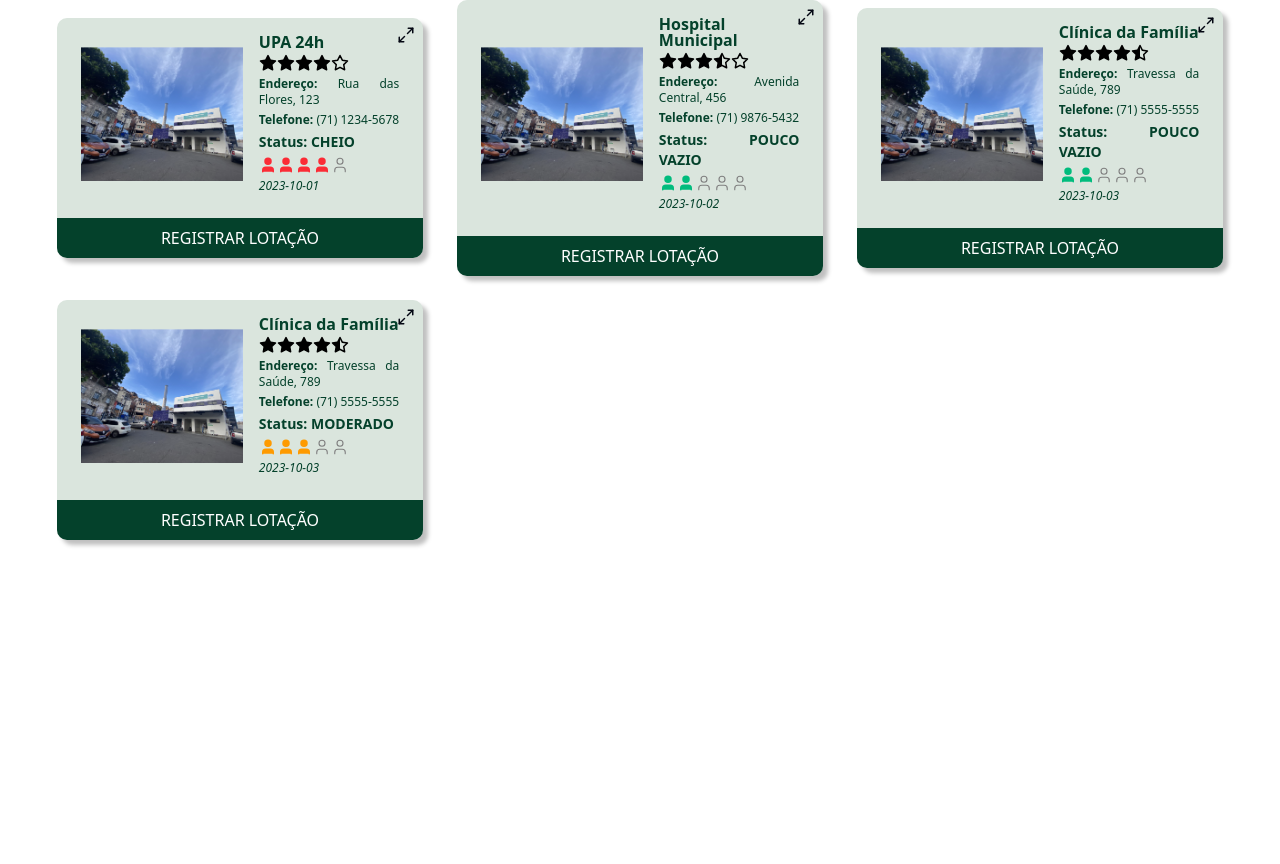
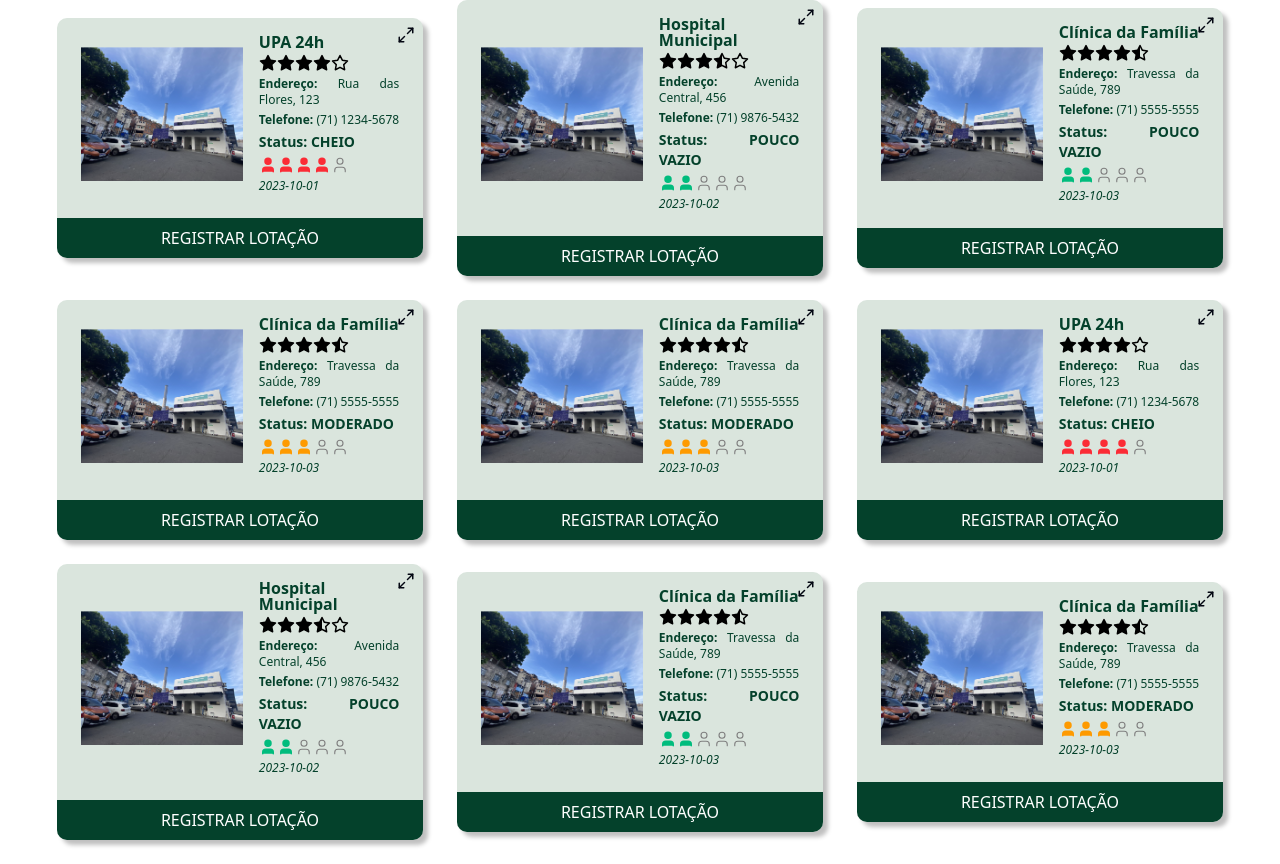
Before and after one commit to N1nh4/frontend-lab-web, a Next.js app: page /inicial in a window 1280 px wide. Shown: the part 934-1798 px from the top of the page. Before the commit the page ends 1498 px from the top, so only its background shows below. Built offline with nearby package versions, Linux system fonts and the light colour scheme.

Commit message:
adicionando logica p/ mudar o tamanho da barra de pesquisa

```diff
--- a/src/app/(paginas)/(public)/inicial/page.tsx
+++ b/src/app/(paginas)/(public)/inicial/page.tsx
@@ -1,3 +1,4 @@
+'use client';
 import Cabecalho from "@/components/cabecalho";
 import {
   Carousel,
@@ -17,6 +18,7 @@ import { Button } from "@/components/ui/button";
 import Image from "next/image";
 import { Search, User, Maximize2 } from "lucide-react";
 import { TbStar, TbStarFilled, TbStarHalfFilled } from "react-icons/tb";
+import { useEffect, useRef, useState } from "react";
 
 export default function Inicial() {
   const navLinks = [
@@ -27,6 +29,32 @@ export default function Inicial() {
     { id: 5, label: 'Sobre nos', href: '/sobre-nos' },
     { id: 6, label: 'Criar conta', href: '/criar-conta' },
   ];
+
+  // Lógica para a barra de pesquisa mudar de tamanho quando se torna sticky
+  const searchBarRef = useRef<HTMLDivElement>(null);
+  const [isSearchBarSticky, setIsSearchBarSticky] = useState(false);
+
+  useEffect(() => {
+    console.log('searchBarRef.current na montagem do useEffect:', searchBarRef.current);
+    const handleScroll = () => {
+      if (searchBarRef.current) {
+        const rect = searchBarRef.current.getBoundingClientRect();
+        const stickyThreshold = 64;
+        const newIsSticky = rect.top <= stickyThreshold;
+
+        console.log(`handleScroll: rect.top = ${rect.top}, newIsSticky = ${newIsSticky}, currentIsSticky = ${isSearchBarSticky}`);
+        if (newIsSticky !== isSearchBarSticky) {
+          setIsSearchBarSticky(newIsSticky);
+          console.log("MUDANÇA DE ESTADO: Barra de pesquisa sticky para:", newIsSticky); // <-- Esta mensagem deve aparecer quando o estado muda
+        }
+      } else {
+         console.log("searchBarRef.current é NULO dentro do handleScroll. Elemento não encontrado.");
+      }
+    };
+
+    window.addEventListener('scroll', handleScroll);
+    return () => window.removeEventListener('scroll', handleScroll);
+  }, [isSearchBarSticky]);
 
   const StatusEnum = {
     VAZIO: "VAZIO",
@@ -55,6 +83,56 @@ export default function Inicial() {
       telefone: "(71) 9876-5432",
       status: StatusEnum.MUITO_CHEIO,
       ultimaAtualizacao: "2023-10-02",
+      imagem: "/images/upa.png",
+    },
+    {
+      id: 3,
+      titulo: "Clínica da Família",
+      avaliacaoEstrela: 4.5,
+      endereco: "Travessa da Saúde, 789",
+      telefone: "(71) 5555-5555",
+      status: StatusEnum.MODERADO,
+      ultimaAtualizacao: "2023-10-03",
+      imagem: "/images/upa.png",
+    },
+    {
+      id: 1,
+      titulo: "UPA 24h",
+      avaliacaoEstrela: 4.0,
+      endereco: "Rua das Flores, 123",
+      telefone: "(71) 1234-5678",
+      status: StatusEnum.CHEIO,
+      ultimaAtualizacao: "2023-10-01",
+      imagem: "/images/upa.png",
+    },
+    {
+      id: 2,
+      titulo: "Hospital Municipal",
+      avaliacaoEstrela: 3.5,
+      endereco: "Avenida Central, 456",
+      telefone: "(71) 9876-5432",
+      status: StatusEnum.POUCO_VAZIO,
+      ultimaAtualizacao: "2023-10-02",
+      imagem: "/images/upa.png",
+    },
+    {
+      id: 3,
+      titulo: "Clínica da Família",
+      avaliacaoEstrela: 4.5,
+      endereco: "Travessa da Saúde, 789",
+      telefone: "(71) 5555-5555",
+      status: StatusEnum.POUCO_VAZIO,
+      ultimaAtualizacao: "2023-10-03",
+      imagem: "/images/upa.png",
+    },
+    {
+      id: 3,
+      titulo: "Clínica da Família",
+      avaliacaoEstrela: 4.5,
+      endereco: "Travessa da Saúde, 789",
+      telefone: "(71) 5555-5555",
+      status: StatusEnum.MODERADO,
+      ultimaAtualizacao: "2023-10-03",
       imagem: "/images/upa.png",
     },
     {
@@ -184,6 +262,8 @@ const getCapacityFromStatus = (status: string) => {
   }
 };
 
+// Renderiza os ícones de usuário com base no status
+
 const renderUserIcons = (status: string) => {
   const totalIcons = 5;
   const userIcons = [];
@@ -298,20 +378,30 @@ const renderUserIcons = (status: string) => {
       </div>
 
        {/* Barra de pesquisa */}
+
       <div
-        className="sticky top-16 z-50 flex w-full items-center h-24 bg-verdeEscuro"
+        ref={searchBarRef}
+        className={`sticky top-16 z-50 flex w-full items-center bg-verdeEscuro transition-all duration-300 ${
+          isSearchBarSticky ? 'h-16' : 'h-24'
+        }`}
         style={shadowSearch}
       >
-          <div className="flex items-center justify-start pl-32 h-full text-white text-2xl font-semibold">
+        <div className={`flex items-center justify-start pl-32 text-white font-semibold transition-all duration-300 ${
+            isSearchBarSticky ? 'text-xl' : 'text-2xl h-full'
+        }`}>
             <h1>EMERGÊNCIAS E UPAS</h1>
         </div>
         <div className="flex items-center w-6/12 justify-end h-full">
             <input
                 type="text"
                 placeholder="Pesquisar por nome da unidade de saúde..."
-              className=" w-3/4 h-12 px-4 bg-white text-xs rounded-l-lg focus:outline-none focus:ring-2 focus:ring-verdeClaro"
+                className={`w-3/4 px-4 bg-white text-xs rounded-l-lg focus:outline-none focus:ring-2 focus:ring-verdeClaro transition-all duration-300 ${
+                    isSearchBarSticky ? 'h-9' : 'h-12'
+                }`}
             />
-            <button className="flex items-center justify-center h-12 w-15 bg-verdeClaro  text-white rounded-r-lg">
+            <button className={`flex items-center justify-center w-15 bg-verdeClaro text-white rounded-r-lg transition-all duration-300 ${
+                isSearchBarSticky ? 'h-9' : 'h-12' // Altura do botão
+            }`}>
                 <Search />
             </button>
         </div>
```
Lines whose indentation alone changed are shown as unchanged.
